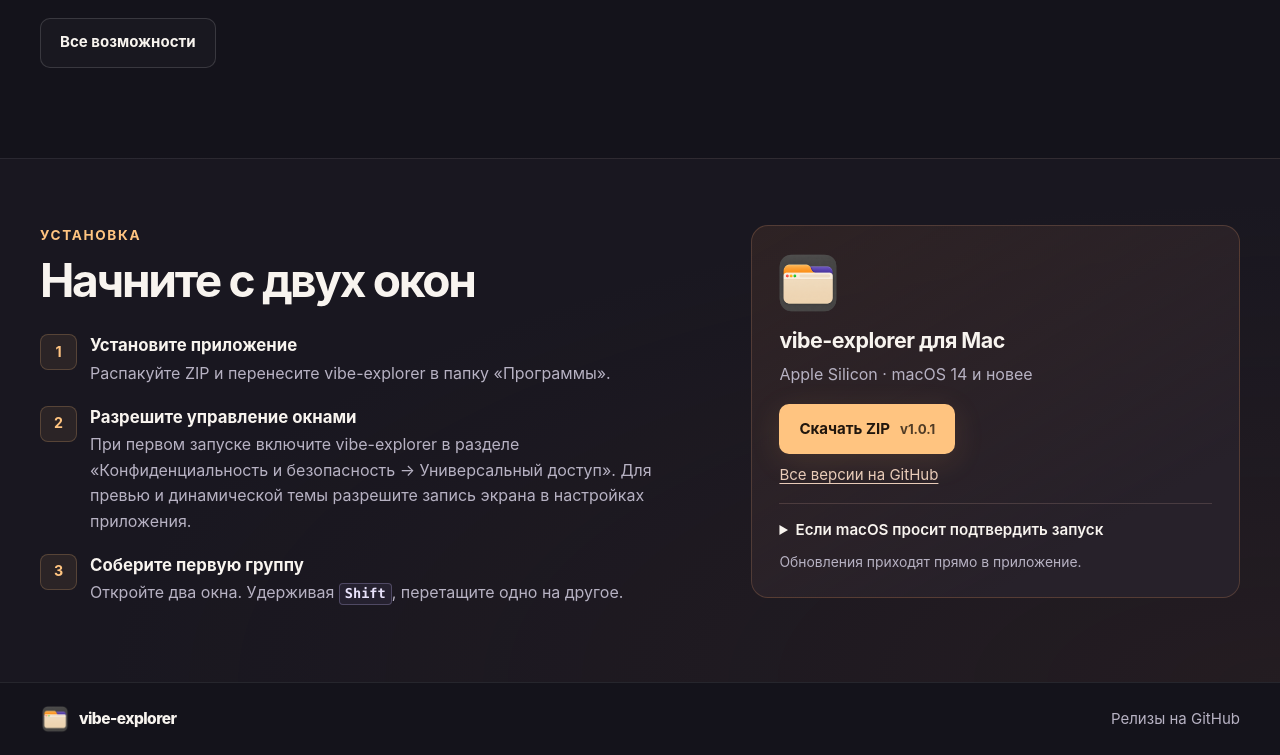
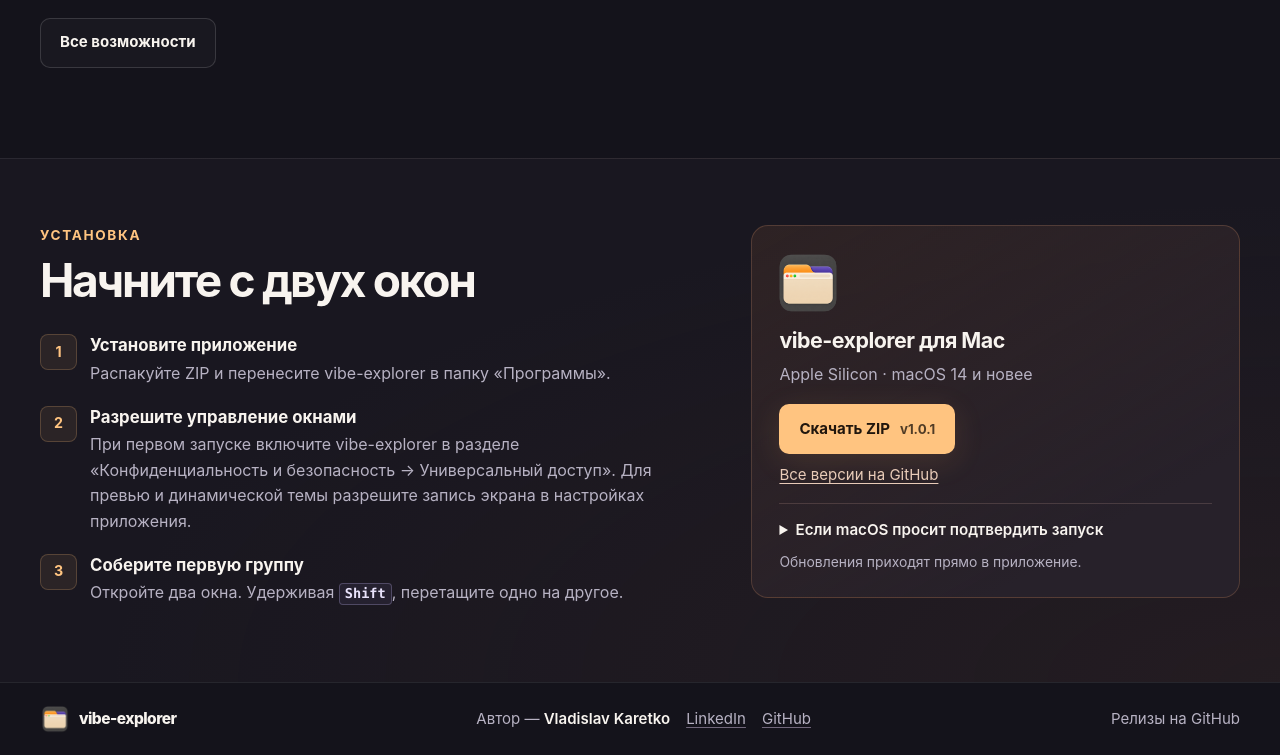
Before and after one commit to Vladislav4er/vibe-explorer-releases, a plain HTML site: page index.html in a window 1280 px wide. Shown: the part 1247-2002 px from the top of the page. Drawn offline with Linux system fonts and the light colour scheme; no server answers.

Commit message:
Credit Vladislav Karetko in site footers

```diff
--- a/index.html
+++ b/index.html
@@ -212,6 +212,11 @@
     <footer class="site-footer">
         <div class="container footer-layout">
             <a class="brand" href="#top"><img src="./assets/vibe-explorer.png" width="30" height="30" alt="">vibe-explorer</a>
+            <div class="footer-author">
+                <span>Автор — <strong>Vladislav Karetko</strong></span>
+                <a href="https://www.linkedin.com/in/karetko/" aria-label="Vladislav Karetko в LinkedIn">LinkedIn</a>
+                <a href="https://github.com/Vladislav4er" aria-label="Vladislav Karetko на GitHub">GitHub</a>
+            </div>
             <a href="https://github.com/Vladislav4er/vibe-explorer-releases/releases">Релизы на GitHub</a>
         </div>
     </footer>
--- a/styles.css
+++ b/styles.css
@@ -115,6 +115,13 @@ kbd { display: inline-block; padding: 0 5px; border: 1px solid #9183af67; border
 
 .site-footer { border-top: 1px solid #ffffff14; padding-block: 21px; }
 .site-footer .brand { font-size: .97rem; }
+.footer-author { display: flex; align-items: baseline; justify-content: center; flex-wrap: wrap; gap: 4px 16px; color: var(--muted); font-size: .94rem; }
+.footer-author strong { color: var(--text); font-weight: 600; }
+.site-footer .footer-author a { text-decoration: underline; text-decoration-color: #71677b; text-underline-offset: 3px; }
+@media (max-width: 800px) {
+    .footer-layout { flex-wrap: wrap; }
+    .footer-author { order: 1; flex-basis: 100%; justify-content: flex-start; }
+}
 
 @media (min-width: 1300px) {
     .hero-description { max-width: 25rem; }
```
Also changed, not shown: features/index.html (+5 -0 lines).
